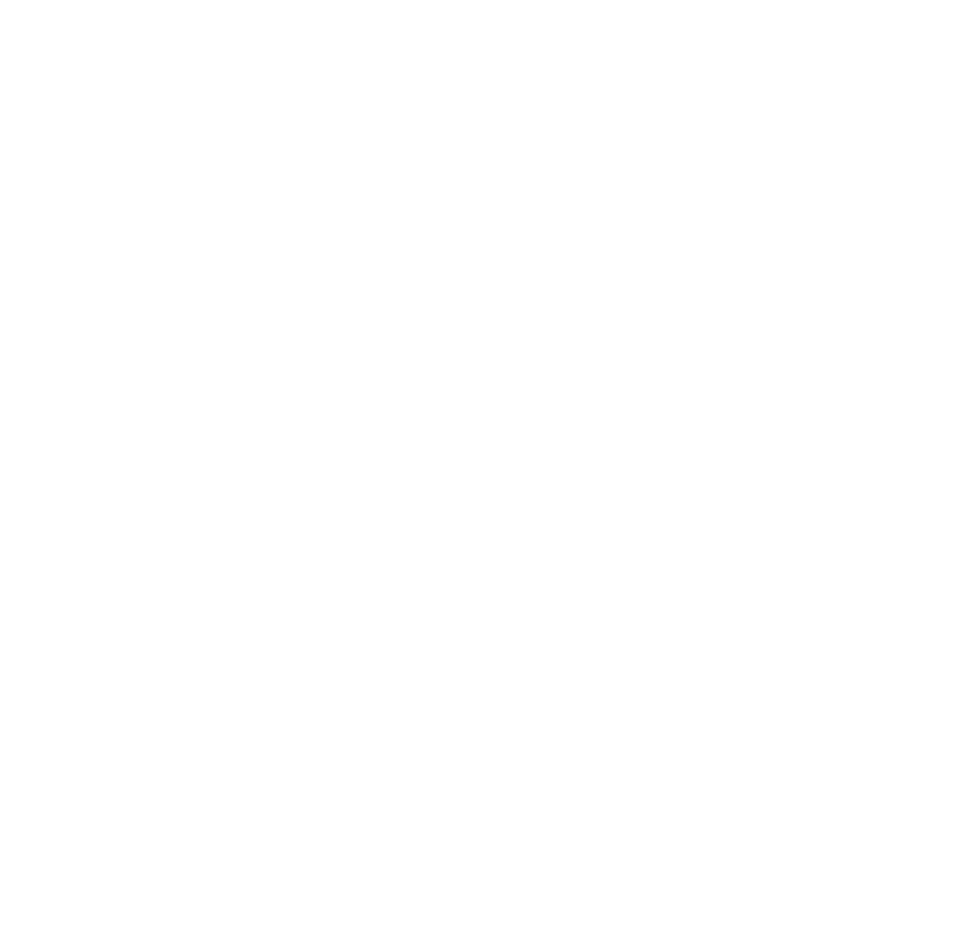
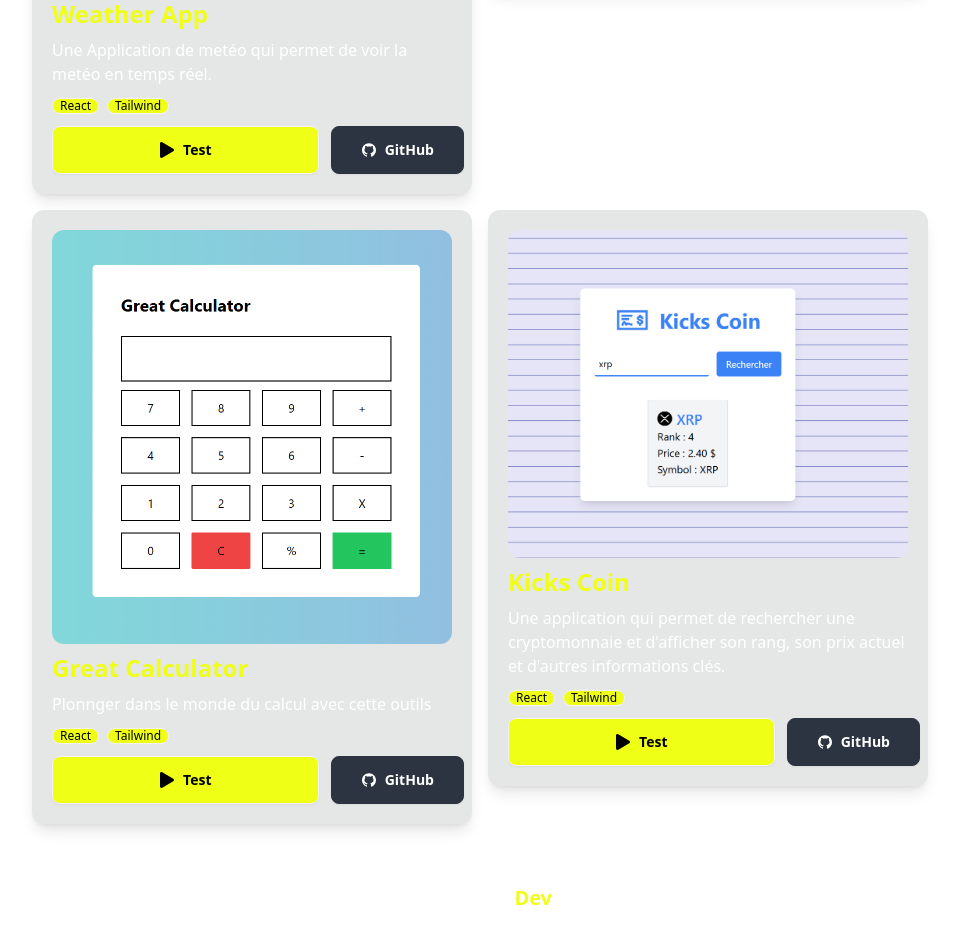
Before and after one commit to inouss24-dev/My-Portfolio, a React (Vite) app: page /all-project in a window 1280 px wide. Before the commit this address had no page. Shown: the part 1260-2204 px from the top of the page, without its empty margins (160-1119 px from the left). Before the commit the page ends 800 px from the top, so only its background shows below. Built offline with nearby package versions, Linux system fonts and the light colour scheme.

Commit message:
create all project page and add footer on different page

```diff
--- a/package.json
+++ b/package.json
@@ -14,7 +14,7 @@
     "react": "^18.3.1",
     "react-dom": "^18.3.1",
     "react-icons": "^5.4.0",
-    "react-router": "^7.1.1",
+    "react-router": "^7.1.3",
     "react-router-dom": "^7.1.1"
   },
   "devDependencies": {
--- /dev/null
+++ b/src/components/AllProject.jsx
@@ -0,0 +1,135 @@
+import Quiz from "../../public/Quiz App.png";
+import TodoList from "../../public/Todo List.png";
+import WeatherApp from "../../public/Weather App.png";
+import KicksCoin from "../../public/Kicks Coin.png";
+import MyPortfolio from "../../public/Portfolio.png";
+import Calculator from "../../public/Calculator-react.png";
+import { FaPlay } from "react-icons/fa";
+import { AiFillGithub } from "react-icons/ai";
+import { GoProjectRoadmap } from "react-icons/go";
+import Footer from "../components/Footer";
+
+
+const AllProject = () => {
+  const project = [
+    {
+      id: 1,
+      title: "Quiz App",
+      description:
+        "Une Application de Quiz qui sert a tester ses connainces sur plusieurs themes.",
+      image: Quiz,
+      demo: "https://inouss-dev-quiz-app.vercel.app/",
+      gitHub: "https://github.com/inouss24-dev/Quiz-App",
+      technologies: ["Html", "Css", "JavaScript"],
+    },
+    {
+      id: 2,
+      title: "Todo List",
+      description:
+        "Une Application Web qui permet de géger ses taches quotidiennes.",
+      image: TodoList,
+      demo: "https://react-todo-list-plum-one.vercel.app/",
+      gitHub: "https://github.com/inouss24-dev/react-todo-list",
+      technologies: ["React", "Tailwind"],
+    },
+    {
+      id: 3,
+      title: "Weather App",
+      description:
+        "Une Application de metéo qui permet de voir la metéo en temps réel.",
+      image: WeatherApp,
+      demo: "https://inouss-dev-weather-app.vercel.app/",
+      gitHub: "https://github.com/inouss24-dev/Weather-App",
+      technologies: ["React", "Tailwind"],
+    },
+    {
+      id: 4,
+      title: "My Portfolio",
+      description: "Mon Portfolio un espace qui fait ma biographie",
+      image: MyPortfolio,
+      demo: "#navbar",
+      gitHub: "#",
+      technologies: ["React", "Tailwind"],
+    },
+    {
+      id: 5,
+      title: "Great Calculator",
+      description: "Plonnger dans le monde du calcul avec cette outils",
+      image: Calculator,
+      demo: "https://calculator-react-theta-one.vercel.app/",
+      gitHub: "https://github.com/inouss24-dev/calculator-react",
+      technologies: ["React", "Tailwind"],
+    },
+    {
+      id: 6,
+      title: "Kicks Coin",
+      description:
+        "Une application qui permet de rechercher une cryptomonnaie et d'afficher son rang, son prix actuel et d'autres informations clés.",
+      image: KicksCoin,
+      demo: "https://kicks-coin.vercel.app/",
+      gitHub: "https://github.com/inouss24-dev/kicks-coin",
+      technologies: ["React", "Tailwind"],
+    },
+  ];
+  return (
+    <>
+      <div className="p-5 md:px-[15%]">
+        <div className="flex justify-center items-center md:justify-start space-x-1">
+          <GoProjectRoadmap className="font-extrabold text-3xl  text-white" />
+          <h1 className="font-extrabold text-3xl text-white">
+            Tous Mes Projets
+          </h1>
+        </div>
+        <div className="grid md:grid-cols-2 gap-4 mt-10">
+          {project.map((projects) => (
+            <div
+              key={projects.id}
+              className="bg-base-300 p-5 h-fit rounded-xl shadow-lg "
+            >
+              <img
+                src={projects.image}
+                alt={projects.title}
+                className=" w-full rounded-xl h-full object-cover hover:scale-105 transition-all duration-300"
+              />
+              <div>
+                <h1 className="my-2 font-bold text-[#efff16] text-2xl">
+                  {projects.title}
+                </h1>
+                <p className="text-base  text-white">{projects.description}</p>
+              </div>
+              <div className=" flex flex-wrap gap-2 my-3">
+                {projects.technologies.map((tech) => (
+                  <span
+                    key={tech}
+                    className="badge bg-[#efff16] badge-sm text-black"
+                  >
+                    {tech}
+                  </span>
+                ))}
+              </div>
+              <div className=" flex gap-x-3 items-center">
+                <a
+                  href={projects.demo}
+                  className="btn bg-[#efff16] text-black hover:scale-105 transition-all hover:bg-[#efff16] duration-300 w-2/3"
+                >
+                  <FaPlay className="w-4 h-4" />
+                  Test
+                </a>
+                <a
+                  href={projects.gitHub}
+                  className="btn btn-neutral text-[#fff] hover:scale-105 transition-all duration-300 w-1/3"
+                >
+                  <AiFillGithub className="w-4 h-4" />
+                  GitHub
+                </a>
+              </div>
+            </div>
+          ))}
+        </div>
+      </div>
+      <Footer />
+
+    </>
+  );
+};
+export default AllProject;
--- a/src/components/Contact.jsx
+++ b/src/components/Contact.jsx
@@ -1,3 +1,5 @@
+
+import Footer from "../components/Footer";
 const Contact = () => {
   return (
     <>
@@ -50,6 +52,8 @@
           </div>
         </div>
       </div>
+      <Footer />
+
     </>
   );
 };
--- a/src/components/Project.jsx
+++ b/src/components/Project.jsx
@@ -1,11 +1,10 @@
 import Quiz from "../../public/Quiz App.png";
 import TodoList from "../../public/Todo List.png";
 import WeatherApp from "../../public/Weather App.png";
-import MyPortfolio from "../../public/Portfolio.png";
-import Calculator from "../../public/Calculator-react.png";
-import KicksCoin from "../../public/Kicks Coin.png";
 import { FaPlay } from "react-icons/fa";
 import { AiFillGithub } from "react-icons/ai";
+import { Link } from "react-router-dom";
+
 
 const project = [
   {
@@ -38,33 +37,33 @@
     gitHub: "https://github.com/inouss24-dev/Weather-App",
     technologies: ["React", "Tailwind"],
   },
-  {
-    id: 4,
-    title: "My Portfolio",
-    description: "Mon Portfolio un espace qui fait ma biographie",
-    image: MyPortfolio,
-    demo: "#navbar",
-    gitHub: "#",
-    technologies: ["React", "Tailwind"],
-  },
-  {
-    id: 5,
-    title: "Great Calculator",
-    description: "Plonnger dans le monde du calcul avec cette outils",
-    image: Calculator,
-    demo: "https://calculator-react-theta-one.vercel.app/",
-    gitHub: "https://github.com/inouss24-dev/calculator-react",
-    technologies: ["React", "Tailwind"],
-  },
-  {
-    id: 6,
-    title: "Kicks Coin",
-    description: "Une application qui permet de rechercher une cryptomonnaie et d'afficher son rang, son prix actuel et d'autres informations clés.",
-    image: KicksCoin,
-    demo: "https://kicks-coin.vercel.app/",
-    gitHub: "https://github.com/inouss24-dev/kicks-coin",
-    technologies: ["React", "Tailwind"],
-  },
+  // {
+  //   id: 4,
+  //   title: "My Portfolio",
+  //   description: "Mon Portfolio un espace qui fait ma biographie",
+  //   image: MyPortfolio,
+  //   demo: "#navbar",
+  //   gitHub: "#",
+  //   technologies: ["React", "Tailwind"],
+  // },
+  // {
+  //   id: 5,
+  //   title: "Great Calculator",
+  //   description: "Plonnger dans le monde du calcul avec cette outils",
+  //   image: Calculator,
+  //   demo: "https://calculator-react-theta-one.vercel.app/",
+  //   gitHub: "https://github.com/inouss24-dev/calculator-react",
+  //   technologies: ["React", "Tailwind"],
+  // },
+  // {
+  //   id: 6,
+  //   title: "Kicks Coin",
+  //   description: "Une application qui permet de rechercher une cryptomonnaie et d'afficher son rang, son prix actuel et d'autres informations clés.",
+  //   image: KicksCoin,
+  //   demo: "https://kicks-coin.vercel.app/",
+  //   gitHub: "https://github.com/inouss24-dev/kicks-coin",
+  //   technologies: ["React", "Tailwind"],
+  // },
 ];
 
 const Project = () => {
@@ -76,7 +75,7 @@
       >
         Mes Projets
       </h1>
-      <div className="grid md:grid-cols-4 gap-4">
+      <div className="grid md:grid-cols-3 gap-4">
         {project.map((projects) => (
           <div
             key={projects.id}
@@ -122,6 +121,14 @@
           </div>
         ))}
       </div>
+      <div className=" flex justify-center mt-4">
+        <Link
+          to="/all-project"
+          className="bg-[#efff16] rounded-lg p-2 text-black hover:bg-[#efff16a0]"
+        >
+          Tous Mes Projets
+        </Link>
+      </div>
     </div>
   );
 };
--- a/src/main.jsx
+++ b/src/main.jsx
@@ -3,12 +3,15 @@
 import './index.css';
 import App from './App.jsx';
 import Contact from '../src/components/Contact.jsx';
+import AllProject from '../src/components/AllProject.jsx';
+
 
 createRoot(document.getElementById('root')).render(
   <BrowserRouter>
     <Routes>
       <Route path="/" element={<App />} />
-      <Route path="/contact" element={<Contact />} /> {/* Ajouter cette ligne */}
+      <Route path="/contact" element={<Contact />} />
+      <Route path="/all-project" element={<AllProject />} />
     </Routes>
   </BrowserRouter>
 );
```
Also changed, not shown: public/Quiz App.png, 1 other file (tests, documents, lock files or other folders).
